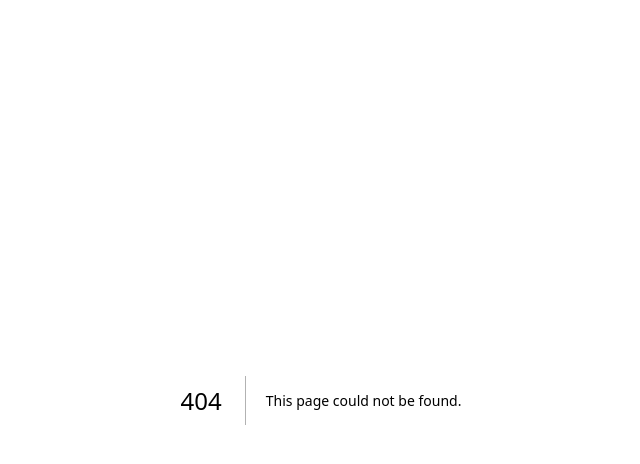
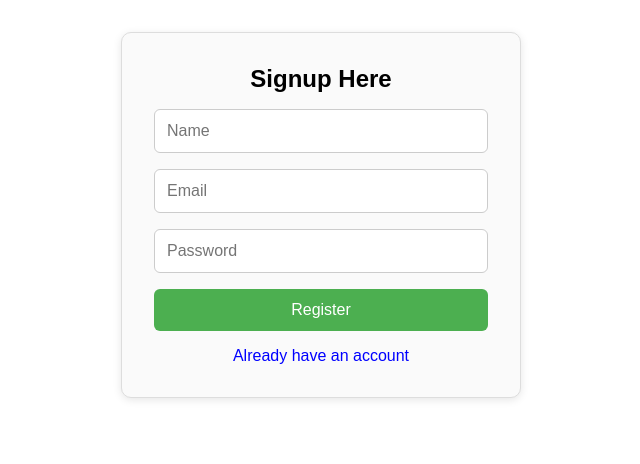
Before and after one commit to shivamsingh12-cyber/taskmanager-frontend, a Next.js app: page /register in a window 1280 px wide. Before the commit this address had no page. Shown: the top 464 px of the page, without its empty margins (319-959 px from the left). Built offline with nearby package versions, Linux system fonts and the light colour scheme; no server answers.

Commit message:
added register page

```diff
--- /dev/null
+++ b/pages/register.js
@@ -0,0 +1,101 @@
+import { useState } from 'react';
+import axios from '../utils/axiosInstance';
+import { useRouter } from 'next/router';
+
+export default function Register() {
+  const [form, setForm] = useState({ name: '', email: '', password: '' });
+  const router = useRouter();
+
+  const handleChange = (e) => {
+    setForm({ ...form, [e.target.name]: e.target.value });
+  };
+
+  const handleSubmit = async (e) => {
+    e.preventDefault();
+    try {
+      const res = await axios.post('/auth/register', form);
+      localStorage.setItem('token', res.data.token);
+      router.push('/dashboard');
+    } catch (err) {
+      alert('Registration failed');
+    }
+  };
+
+  return (
+    <form
+    onSubmit={handleSubmit}
+    style={{
+      maxWidth: '400px',
+      margin: '2rem auto',
+      padding: '2rem',
+      border: '1px solid #ddd',
+      borderRadius: '10px',
+      boxShadow: '0 2px 8px rgba(0, 0, 0, 0.1)',
+      display: 'flex',
+      flexDirection: 'column',
+      gap: '1rem',
+      backgroundColor: '#fafafa'
+    }}
+  >
+    <h2 style={{ textAlign: 'center', color:'black' }}>Signup Here</h2>
+
+    <input
+      name="name"
+      onChange={handleChange}
+      placeholder="Name"
+      style={{
+        padding: '0.75rem',
+        borderRadius: '6px',
+        border: '1px solid #ccc',
+        fontSize: '1rem'
+      }}
+    />
+
+    <input
+      name="email"
+      type="email"
+      onChange={handleChange}
+      placeholder="Email"
+      style={{
+        padding: '0.75rem',
+        borderRadius: '6px',
+        border: '1px solid #ccc',
+        fontSize: '1rem'
+      }}
+    />
+
+    <input
+      name="password"
+      type="password"
+      onChange={handleChange}
+      placeholder="Password"
+      style={{
+        padding: '0.75rem',
+        borderRadius: '6px',
+        border: '1px solid #ccc',
+        fontSize: '1rem'
+      }}
+    />
+
+    <button
+      type="submit"
+      style={{
+        backgroundColor: '#4CAF50',
+        color: 'white',
+        padding: '0.75rem',
+        fontSize: '1rem',
+        border: 'none',
+        borderRadius: '6px',
+        cursor: 'pointer',
+        transition: 'background-color 0.2s ease'
+      }}
+      onMouseOver={(e) => e.currentTarget.style.backgroundColor = '#45a049'}
+      onMouseOut={(e) => e.currentTarget.style.backgroundColor = '#4CAF50'}
+    >
+      Register
+    </button>
+    <a href='/login' style={{ textAlign: 'center', color: 'blue', textDecoration: 'none' }}>Already have an account</a>
+  </form>
+
+  );
+}
```
